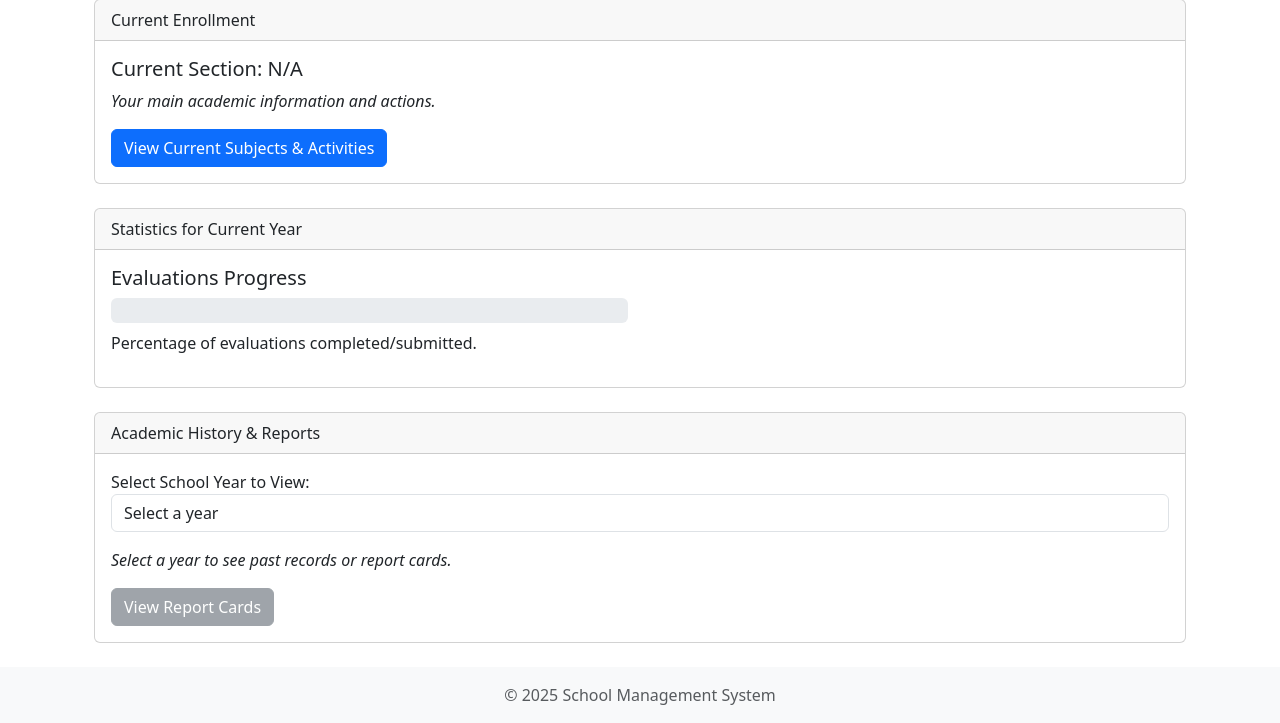
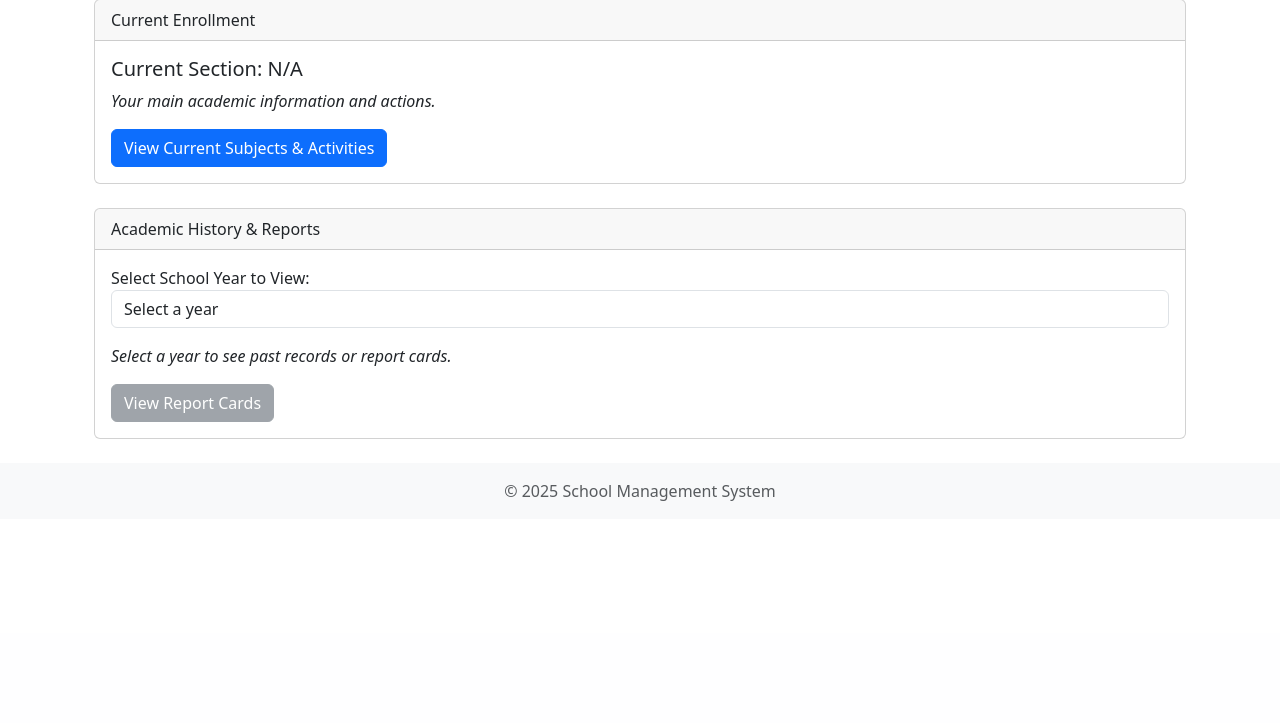
Before and after one commit to sabazter/jules, a Django app: page /student/dashboard/ in a window 1280 px wide. Shown: the part 167-890 px from the top of the page. After the commit the page ends 668 px from the top, so only its background shows below. Run offline with Django 5.2, Linux system fonts and the light colour scheme; a user stored in the database is signed in; data comes from the database, SQL or seed files in the repository.

Commit message:
Refactor: Relocate statistics and enable teacher contact button
This commit refactors previously implemented features based on feedback:

1.  **Relocated Statistics to Subject Detail Page**:
    *   Removed general progress statistics (evaluations completed, accumulated points) from the main student dashboard.
    *   Implemented subject-specific statistics within the student's subject detail page (`student_subject_detail.html`). This includes:
        *   Percentage of evaluations completed for that specific subject.
        *   Accumulated points from graded activities for that subject (if applicable to the student's educational level, e.g., high school).
    *   The `student_subject_detail_view` now calculates and provides this granular statistical data.

2.  **Enabled "Contact Teacher" Button**:
    *   The "Contact Teacher" button on the student's subject detail page is now functional.
    *   It correctly links to the chat system (`core:create_chat_with_teacher` URL), allowing students to initiate a conversation with the teacher of that specific subject.
    *   The button is conditionally disabled if no teacher is assigned to the subject/section.

These changes provide a more contextualized view of student progress and improve the usability of the communication features.

```diff
--- a/school_management_system/students/templates/students/dashboard.html
+++ b/school_management_system/students/templates/students/dashboard.html
@@ -19,37 +19,6 @@
                 <em>{% translate "Your main academic information and actions." %}</em>
             </p>
             <a href="{% url 'students:student_subjects_current' %}" class="btn btn-primary">{% translate "View Current Subjects & Activities" %}</a>
-        </div>
-    </div>
-
-    {# Statistics Section Card #}
-    <div class="card mb-4">
-        <div class="card-header">
-            {% translate "Statistics for Current Year" %}
-        </div>
-        <div class="card-body">
-            <div class="row">
-                <div class="col-md-6">
-                    <h5>{% translate "Evaluations Progress" %}</h5>
-                    <div class="progress" style="height: 25px;">
-                        <div class="progress-bar" role="progressbar" style="width: {{ stats.percentage_evaluations_completed }}%;" aria-valuenow="{{ stats.percentage_evaluations_completed }}" aria-valuemin="0" aria-valuemax="100">
-                            {{ stats.percentage_evaluations_completed }}%
-                        </div>
-                    </div>
-                    <p class="mt-2">{% translate "Percentage of evaluations completed/submitted." %}</p>
-                </div>
-                {% if stats.is_high_school %}
-                <div class="col-md-6">
-                    <h5>{% translate "Accumulated Points" %}</h5>
-                    {% if stats.accumulated_points is not None %}
-                        <h2>{{ stats.accumulated_points }} <small class="text-muted">{% translate "points" %}</small></h2>
-                        <p>{% translate "Total points accumulated from graded activities in the current period." %}</p>
-                    {% else %}
-                        <p><em>({% translate "Accumulated points will be shown here once activities are graded." %})</em></p>
-                    {% endif %}
-                </div>
-                {% endif %}
-            </div>
         </div>
     </div>
 
--- a/school_management_system/students/views.py
+++ b/school_management_system/students/views.py
@@ -17,12 +17,8 @@ from core.models import AcademicPeriod # For statistics calculation
 @login_required
 def student_dashboard(request):
     student = request.user
-    stats_context = {
-        'percentage_evaluations_completed': 0,
-        'accumulated_points': None, # None means not applicable or no data
-        'is_high_school': False,
-        'final_grades_by_subject': {} # To store final grades if report cards are "released"
-    }
+    # Basic context, detailed stats are moved to subject detail view
+    final_grades_by_subject_name = {}
 
     student_enrollments = student.enrollments.select_related(
         'section__grade_level__level',
@@ -39,63 +35,8 @@ def student_dashboard(request):
         current_academic_year = current_enrollment.section.academic_year
         current_grade_level = current_enrollment.section.grade_level
 
-        if current_grade_level.level.name == 'media_general':
-            stats_context['is_high_school'] = True
-
-        # --- Statistics Calculation ---
-        # Assuming we calculate stats for the current academic year and its periods
+        # Basic final grade info for dashboard's subject list (if kept or for other uses)
         if current_academic_year:
-            # Get all activities for the student in their current section for the current year
-            # This requires finding all TeacherAssignments for the student's section
-            teacher_assignments_for_section = TeacherAssignment.objects.filter(
-                section=current_enrollment.section
-            ).prefetch_related('activities')
-
-            all_activities_for_student = []
-            for ta in teacher_assignments_for_section:
-                all_activities_for_student.extend(list(ta.activities.all()))
-
-            total_evaluations = len(all_activities_for_student)
-            completed_evaluations = 0
-            accumulated_points_value = 0
-
-            if total_evaluations > 0:
-                student_grades_for_activities = Grade.objects.filter(
-                    student=student,
-                    activity__in=all_activities_for_student
-                ).select_related('activity')
-
-                student_submissions_for_activities = StudentSubmission.objects.filter(
-                    student=student,
-                    activity__in=all_activities_for_student
-                ).select_related('activity')
-
-                grades_map = {grade.activity_id: grade for grade in student_grades_for_activities}
-                submissions_map = {sub.activity_id: sub for sub in student_submissions_for_activities}
-
-                for activity in all_activities_for_student:
-                    is_completed = False
-                    if activity.id in grades_map:
-                        is_completed = True
-                        grade_obj = grades_map[activity.id]
-                        if grade_obj.score is not None:
-                            accumulated_points_value += grade_obj.score
-                    elif activity.activity_type == Activity.ActivityType.ONLINE and activity.id in submissions_map:
-                        # Consider submitted online activities as "completed" for percentage, even if not graded yet
-                        is_completed = True
-
-                    if is_completed:
-                        completed_evaluations += 1
-
-                if total_evaluations > 0:
-                    stats_context['percentage_evaluations_completed'] = round((completed_evaluations / total_evaluations) * 100, 1)
-
-                if stats_context['is_high_school']:
-                    stats_context['accumulated_points'] = accumulated_points_value
-
-            # --- Final Grades ---
-            # Fetch final grades if report cards are released for any relevant period in the current year
-            # This assumes final grades are stored in StudentGrade linked to an AcademicPeriod.
             relevant_periods = AcademicPeriod.objects.filter(
                 academic_year=current_academic_year,
                 report_cards_released=True
@@ -103,26 +44,11 @@ def student_dashboard(request):
             if relevant_periods.exists():
                 student_final_grades_qs = StudentGrade.objects.filter(
                     student_enrollment__student=student,
-                    student_enrollment__section=current_enrollment.section, # Grades for the current section
+                    student_enrollment__section=current_enrollment.section,
                     academic_period__in=relevant_periods
-                ).select_related('subject_assignment__subject', 'grade_value', 'academic_period')
-
-                # If multiple periods have released grades, decide how to show them.
-                # For now, let's assume we take the latest period or one specific final period.
-                # Or, if StudentGrade is unique per (student, subject_assignment, academic_year) for final grades, simplify.
-                # The current StudentGrade model is unique on (student_enrollment, subject_assignment, academic_period).
-                # So, a student can have a grade for a subject in multiple periods.
-                # We need to define which one is "the final grade" for the year for display on dashboard.
-                # For now, let's just collect them all if multiple periods are released.
-                # A better approach might be a specific "final" AcademicPeriod type or a specific StudentGrade entry.
-
+                ).select_related('subject_assignment__subject', 'grade_value')
                 for sg in student_final_grades_qs:
-                    subject_name = sg.subject_assignment.subject.name
-                    grade_display = sg.grade_value.display_value if sg.grade_value else _("N/A")
-                    # If multiple periods, this will overwrite. Needs refinement if showing multiple period grades.
-                    # For now, if multiple periods, the last one processed will be shown.
-                    stats_context['final_grades_by_subject'][subject_name] = grade_display
-
+                    final_grades_by_subject_name[sg.subject_assignment.subject.name] = sg.grade_value.display_value if sg.grade_value else _("N/A")
 
     school_years_qs = student.enrollments.select_related('section__academic_year') \
                                          .values_list('section__academic_year__name', flat=True) \
@@ -149,23 +75,22 @@ def student_dashboard(request):
             except TeacherSubjectSectionAssignment.DoesNotExist:
                 pass
 
-            final_grade_display = stats_context['final_grades_by_subject'].get(sa.subject.name)
+            final_grade_display = final_grades_by_subject_name.get(sa.subject.name) # Use the locally scoped dict
 
             subjects_context_list.append({
                 'id': sa.subject.id,
                 'name': sa.subject.name,
                 'teacher_name': teacher_name,
-                'final_grade': final_grade_display # Add final grade here
+                'final_grade': final_grade_display
             })
         subjects_context_list.sort(key=lambda x: x['name'])
-
 
     context = {
         'student': student,
         'current_section_display': current_section_display,
         'school_years': school_years,
         'enrolled_subjects': subjects_context_list,
-        'stats': stats_context # Add statistics to context
+        # 'stats': stats_context # Removed detailed stats from here
     }
     return render(request, 'students/dashboard.html', context)
 
@@ -395,9 +320,48 @@ def student_subject_detail_view(request, tssa_id):
         'evaluation_plan_documents': evaluation_plan_documents,
         'activities': activities,
         'grades_by_activity_id': grades_by_activity_id,
-        'submissions_by_activity_id': submissions_by_activity_id, # Pass submissions to template
+        'submissions_by_activity_id': submissions_by_activity_id,
         'class_roster': class_roster,
         'teacher_assignment_for_content_exists': teacher_assignment_for_content is not None,
-        'submission_form': submission_form # Pass the form to the template
+        'submission_form': submission_form
     }
+
+    # --- Subject-Specific Statistics Calculation ---
+    subject_stats = {
+        'percentage_evaluations_completed': 0,
+        'accumulated_points': 0, # Default to 0
+        'is_high_school_subject': False # Determine if this subject is part of a high school level
+    }
+
+    if assignment.section.grade_level.level.name == 'media_general':
+        subject_stats['is_high_school_subject'] = True
+
+    subject_activities = activities # These are already filtered for the current TeacherAssignment (subject/section)
+    total_subject_evaluations = len(subject_activities)
+    completed_subject_evaluations = 0
+    accumulated_subject_points = 0
+
+    if total_subject_evaluations > 0:
+        for activity_obj in subject_activities:
+            is_completed = False
+            if activity_obj.id in grades_by_activity_id:
+                is_completed = True
+                grade_obj = grades_by_activity_id[activity_obj.id]
+                if grade_obj.score is not None:
+                    accumulated_subject_points += grade_obj.score
+            elif activity_obj.activity_type == Activity.ActivityType.ONLINE and activity_obj.id in submissions_by_activity_id:
+                is_completed = True # Considered completed if submitted, even if not graded for percentage
+
+            if is_completed:
+                completed_subject_evaluations += 1
+
+        subject_stats['percentage_evaluations_completed'] = round((completed_subject_evaluations / total_subject_evaluations) * 100, 1)
+        if subject_stats['is_high_school_subject']:
+            subject_stats['accumulated_points'] = accumulated_subject_points
+        else:
+            subject_stats['accumulated_points'] = None # Not applicable if not high school subject
+
+    context['subject_stats'] = subject_stats
+    # --- End Subject-Specific Statistics ---
+
     return render(request, 'students/student_subject_detail.html', context)
```
Also changed, not shown: school_management_system/students/templates/students/student_subject_detail.html (+41 -2 lines).
